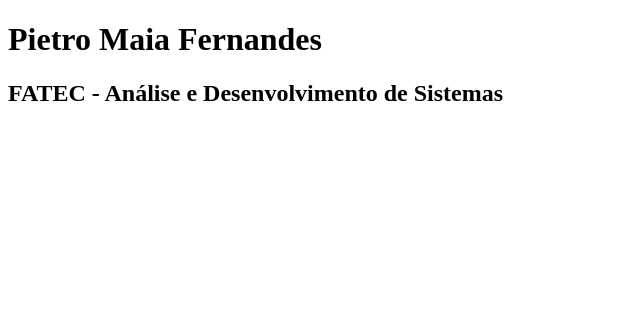
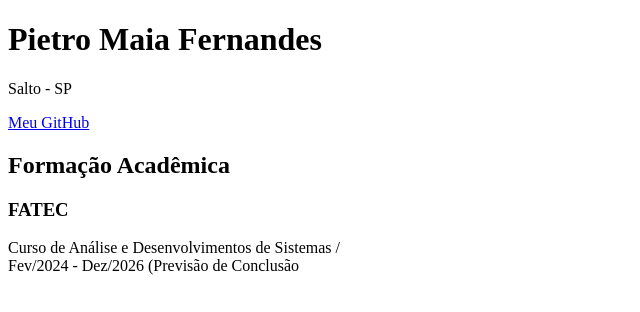
Before and after one commit to pie-tro/Curriculum-HTML-CSS, an Angular app in the folder curriculum/: page / in a window 1280 px wide. Shown: the top 312 px of the page, without its empty margins (0-640 px from the left). Built offline with nearby package versions, Linux system fonts and the light colour scheme.

Commit message:
added a few more html tags

```diff
--- a/curriculum/src/app/app.component.html
+++ b/curriculum/src/app/app.component.html
@@ -1,2 +1,7 @@
 <h1>Pietro Maia Fernandes</h1>
-<h2>FATEC - Análise e Desenvolvimento de Sistemas</h2>
+<p>Salto - SP</p>
+<a href="https://github.com/pie-tro" target="_blank">Meu GitHub</a>
+
+<h2>Formação Acadêmica</h2>
+<h3>FATEC</h3>
+<p>Curso de Análise e Desenvolvimentos de Sistemas /<br> Fev/2024 - Dez/2026 (Previsão de Conclusão</p>
```
